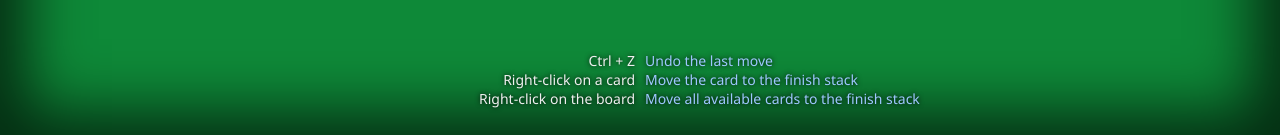
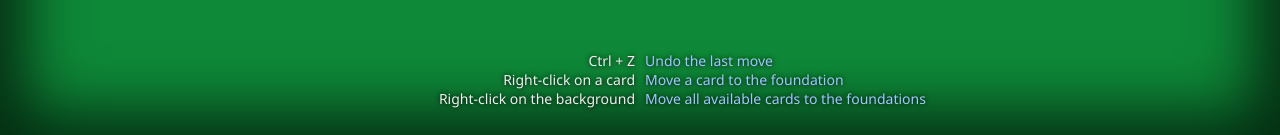
Before and after one commit to R4ndomizeR/KlondikeSolitaire, a Vue app: page / in a window 1280 px wide. Shown: the part 662-797 px from the top of the page. Built offline with nearby package versions, Linux system fonts and the light colour scheme.

Commit message:
update package.json

```diff
--- a/src/components/TheBoard.vue
+++ b/src/components/TheBoard.vue
@@ -211,11 +211,11 @@
       </div>
       <div class="help-item">
         <span class="help-hotkey">Right-click on a card</span>
-        <span class="help-desc">Move the card to the finish stack</span>
+        <span class="help-desc">Move a card to the foundation</span>
       </div>
       <div class="help-item">
-        <span class="help-hotkey">Right-click on the board</span>
-        <span class="help-desc">Move all available cards to the finish stack</span>
+        <span class="help-hotkey">Right-click on the background</span>
+        <span class="help-desc">Move all available cards to the foundations</span>
       </div>
     </div>
 
```
Also changed, not shown: package.json (+9 -11 lines), 2 other files (tests, documents, lock files or other folders).
